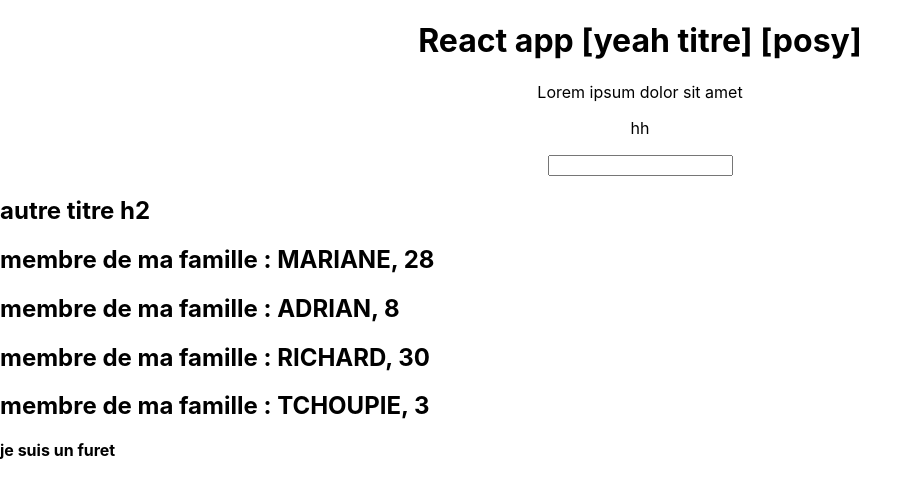
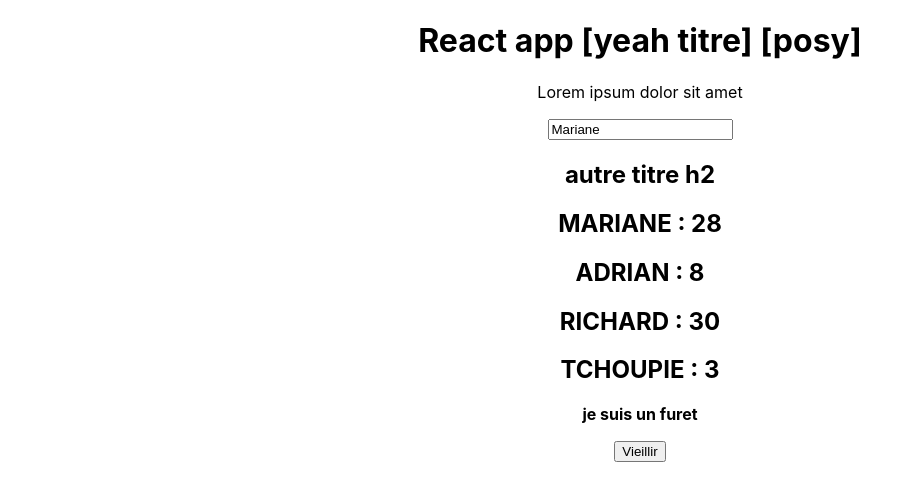
Before and after one commit to croulu/reactfirst, a React (Create React App) app: page / in a window 1280 px wide. Shown: the top 500 px of the page, without its empty margins (0-922 px from the left). Built offline with nearby package versions, Linux system fonts and the light colour scheme.

Commit message:
passage de composannts et changements

```diff
--- a/src/App.js
+++ b/src/App.js
@@ -1,6 +1,7 @@
 import React, {Component, Fragment} from 'react'
 import './App.css';
 import Membre from "./components/Membre";
+import Button from "./components/Button";
 
 const famille = {
     membre1: {
@@ -26,24 +27,38 @@
         famille: famille
     }
 
+    handleClick = (num) => {
+        const famille = {...this.state.famille}
+        famille.membre1.age += num
+        this.setState({famille})
+    }
+
+    handleChange = event => {
+        const famille = {...this.state.famille}
+        const nom = event.target.value
+        famille.membre1.nom = nom
+        this.setState({famille})
+    }
+
     render() {
-        const {titre, auteur} = this.props
+        const { titre, auteur } = this.props
         const { famille } = this.state
         return (
             <Fragment>
                 <div className="App">
                     <h1>React app [{titre}] [{auteur}] </h1>
                     <p>Lorem ipsum dolor sit amet</p>
-                    <p className="test">hh</p>
-                    <input type="text"/>
+                    <input type="text" value={famille.membre1.nom} onChange={ this.handleChange} />
+                    <h2>autre titre h2</h2>
+                    <Membre nom={famille.membre1.nom} age={famille.membre1.age}/>
+                    <Membre nom={famille.membre2.nom} age={famille.membre2.age}/>
+                    <Membre nom={famille.membre3.nom} age={famille.membre3.age}/>
+                    <Membre nom={famille.membre4.nom} age={famille.membre4.age}>
+                        <strong>je suis un furet</strong>
+                    </Membre>
+                    <Button
+                    vieillir = { () => this.handleClick(2) }/>
                 </div>
-                <h2>autre titre h2</h2>
-                <Membre nom={famille.membre1.nom} age={famille.membre1.age} />
-                <Membre nom={famille.membre2.nom} age={famille.membre2.age} />
-                <Membre nom={famille.membre3.nom} age={famille.membre3.age} />
-                <Membre nom={famille.membre4.nom} age={famille.membre4.age} >
-                    <strong>je suis un furet</strong>
-                </Membre>
             </Fragment>
         )
     }
--- /dev/null
+++ b/src/components/Button.js
@@ -0,0 +1,9 @@
+import React from 'react'
+
+const Button = ({ vieillir }) => (
+    <button onClick={vieillir}>
+        Vieillir
+    </button>
+)
+
+export default Button
--- a/src/components/Membre.js
+++ b/src/components/Membre.js
@@ -3,7 +3,7 @@
 const Membre = ({nom, age, children}) => {
     return (
         <Fragment>
-            <h2>membre de ma famille : {nom.toUpperCase()}, {age}</h2>
+            <h2>{nom.toUpperCase()} : {age}</h2>
             { children ? <p>{children}</p> : <Fragment /> }
         </Fragment>
     );
```
